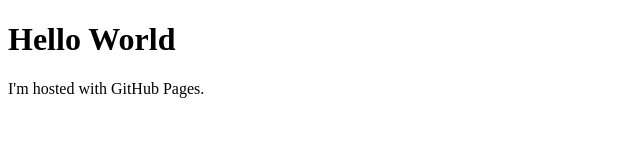
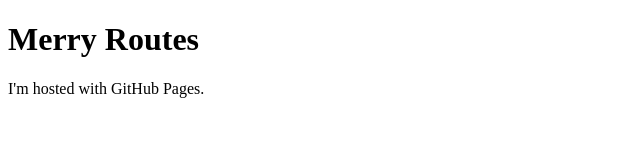
Before and after one commit to forthepatients/forthepatients.github.io, a plain HTML site: page index.html in a window 1280 px wide. Shown: the whole page, without its empty margins (0-640 px from the left). Drawn offline with Linux system fonts and the light colour scheme.

Commit message:
Update index.html

```diff
--- a/index.html
+++ b/index.html
@@ -1,7 +1,7 @@
 <!DOCTYPE html>
 <html>
 <body>
-<h1>Hello World</h1>
+<h1>Merry Routes</h1>
 <p>I'm hosted with GitHub Pages.</p>
 </body>
 </html>
```
